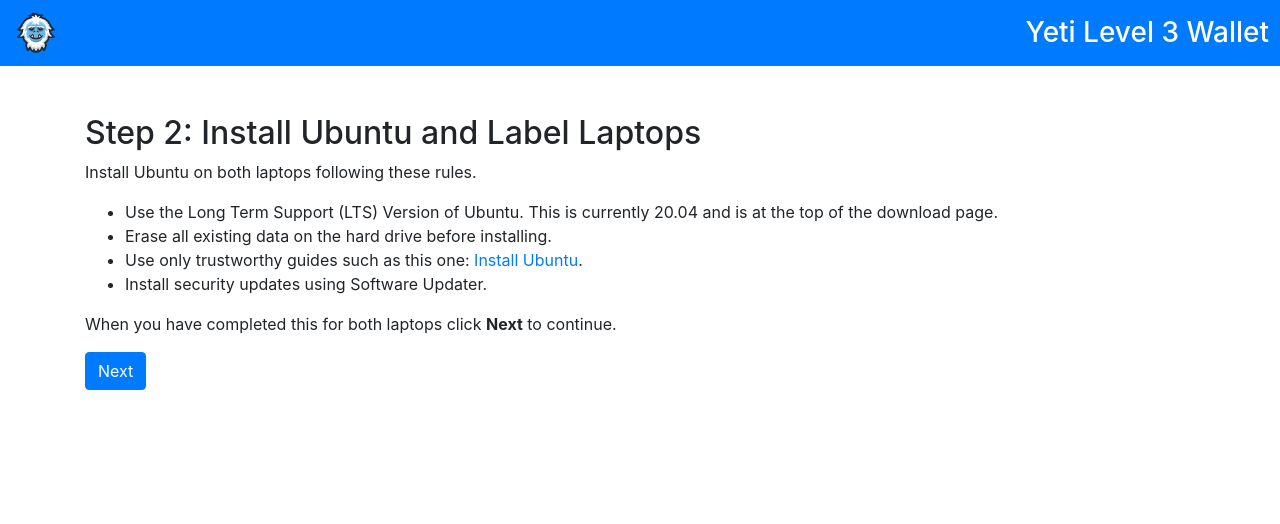
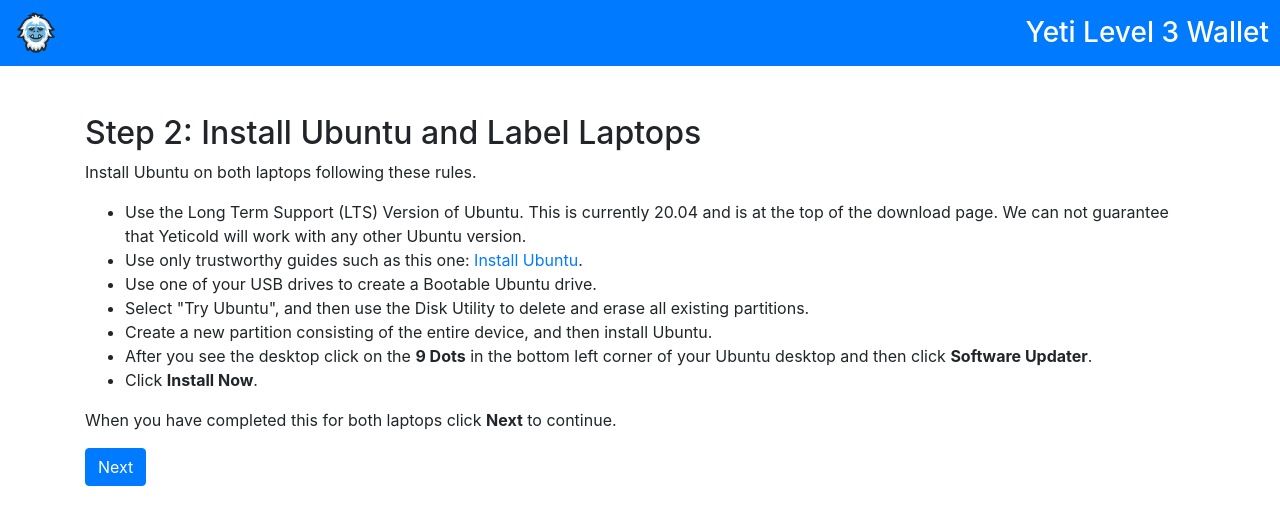
Before and after one commit to JWWeatherman/yetihosted, a Vue app: page /Cold/step2 in a window 1280 px wide. Shown: the top 524 px of the page. Built offline with nearby package versions, Linux system fonts and the light colour scheme; what vue-default-value would draw is missing.

Commit message:
Update YetiColdStartup2.vue
Fix ordering and clarify, like done for other Levels

```diff
--- a/src/components/YetiColdStartup2.vue
+++ b/src/components/YetiColdStartup2.vue
@@ -5,10 +5,13 @@
       <h2>Step 2: Install Ubuntu and Label Laptops</h2>
       <p>Install Ubuntu on both laptops following these rules.</p>
         <ul>
-            <li>Use the Long Term Support (LTS) Version of Ubuntu. This is currently 20.04 and is at the top of the download page.</li>
-            <li>Erase all existing data on the hard drive before installing.</li>
+            <li>Use the Long Term Support (LTS) Version of Ubuntu. This is currently 20.04 and is at the top of the download page. We can not guarantee that Yeticold will work with any other Ubuntu version.</li>
             <li>Use only trustworthy guides such as this one: <a href="https://tutorials.ubuntu.com/tutorial/tutorial-install-ubuntu-desktop#0">Install Ubuntu</a>.</li>
-            <li>Install security updates using Software Updater.</li>
+            <li>Use one of your USB drives to create a Bootable Ubuntu drive.</li>
+            <li>Select "Try Ubuntu", and then use the Disk Utility to delete and erase all existing partitions.</li>
+            <li>Create a new partition consisting of the entire device, and then install Ubuntu.</li>
+            <li>After you see the desktop click on the <b>9 Dots</b> in the bottom left corner of your Ubuntu desktop and then click <b>Software Updater</b>.</li>
+            <li>Click <b>Install Now</b>.</li>
         </ul>
         <p>When you have completed this for both laptops click <b>Next</b> to continue.</p>
       <input v-on:click="click" class="btn btn-primary" type="submit" id="next" value="Next">
```
